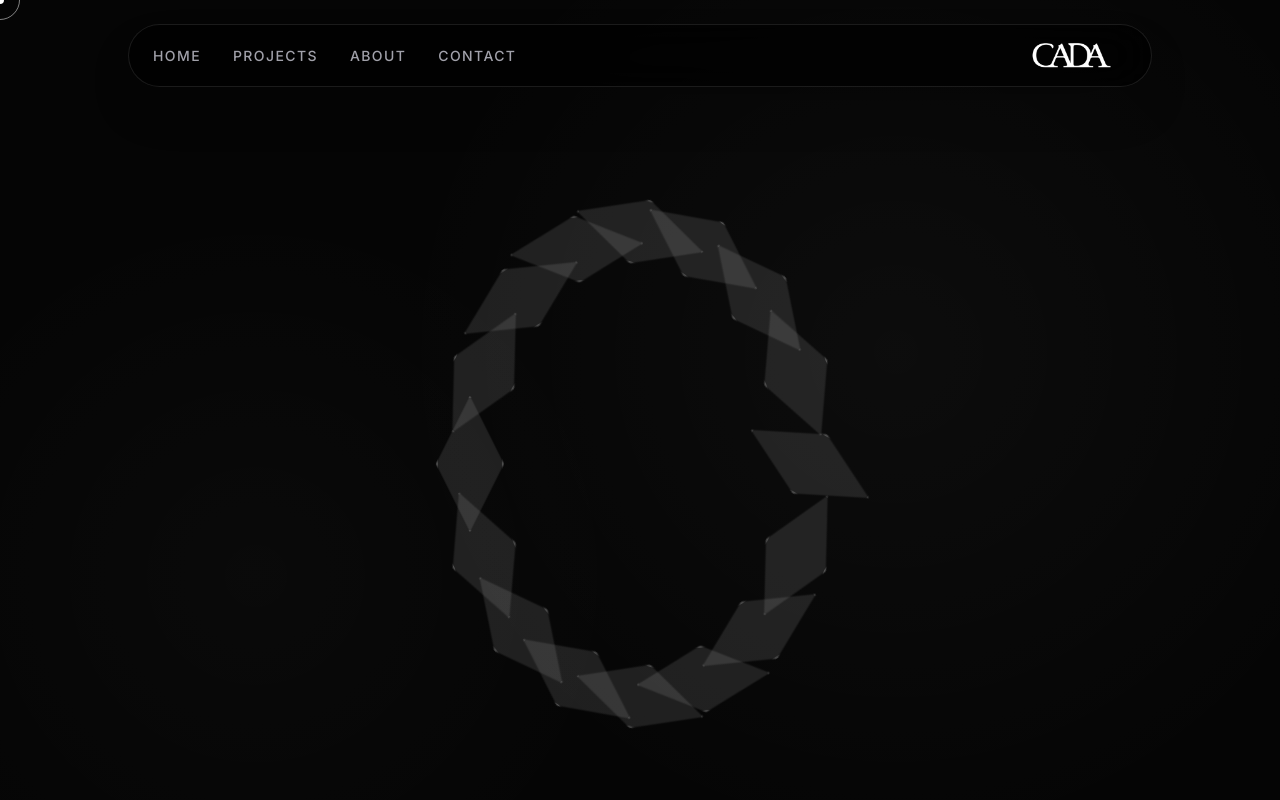
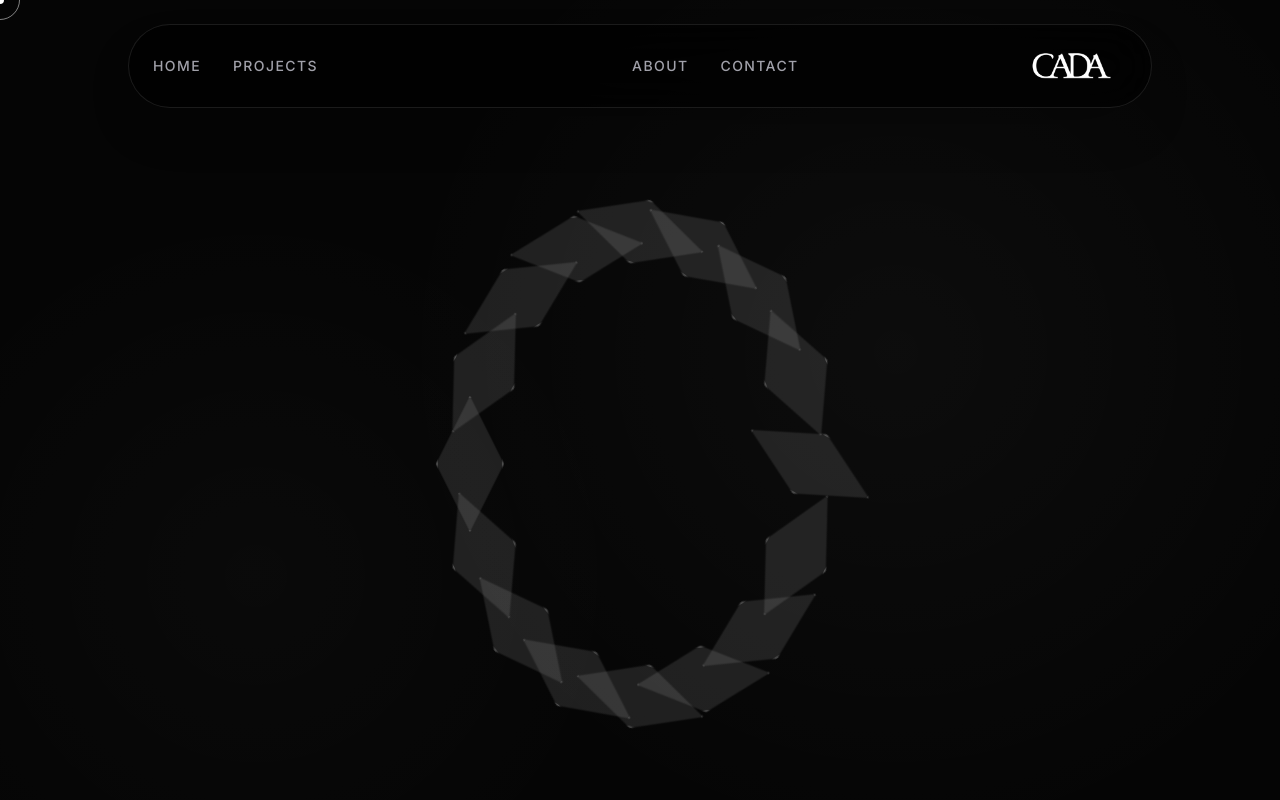
Before and after one commit to Duhvid143/cadafilms, a Next.js app: page / in a window 1280 px wide. Shown: the top 800 px of the page. Built offline with nearby package versions, Linux system fonts and the light colour scheme.

Commit message:
fix: align project subnav to main navbar

```diff
--- a/src/styles/Navbar.css
+++ b/src/styles/Navbar.css
@@ -129,18 +129,7 @@
 
 /* ... (skipping mobile menu styles) ... */
 
-/* Subnav Wrapper */
-.subnav-wrapper {
-  position: absolute;
-  top: 60%;
-  /* Pull it up significantly to close the gap */
-  left: 50%;
-  transform: translateX(-50%);
-  z-index: 39;
-  padding-top: 25px;
-  /* Increase bridge to ensure no mouse-leave gap */
-  width: max-content;
-}
+
 
 /* Mobile Menu Button */
 .mobile-menu-btn {
@@ -226,19 +215,6 @@
   color: #a1a1aa;
 }
 
-/* Subnav Wrapper */
-.subnav-wrapper {
-  position: absolute;
-  top: 25%;
-  left: 50%;
-  transform: translateX(-50%);
-  z-index: 39;
-  padding-top: 5px;
-  /* Bridge for hover */
-  width: max-content;
-  /* Ensure it doesn't collapse */
-}
-
 /* Ensure parent has relative positioning */
 .nav-item-wrapper {
   position: relative;
--- a/src/styles/ProjectSubNav.css
+++ b/src/styles/ProjectSubNav.css
@@ -1,8 +1,6 @@
 .project-subnav {
-    position: fixed;
-    top: 88px;
-    left: 50%;
-    transform: translateX(-50%);
+    position: relative;
+    /* Was fixed */
     width: max-content;
     background: rgba(0, 0, 0, 0.65);
     backdrop-filter: blur(20px);
```
